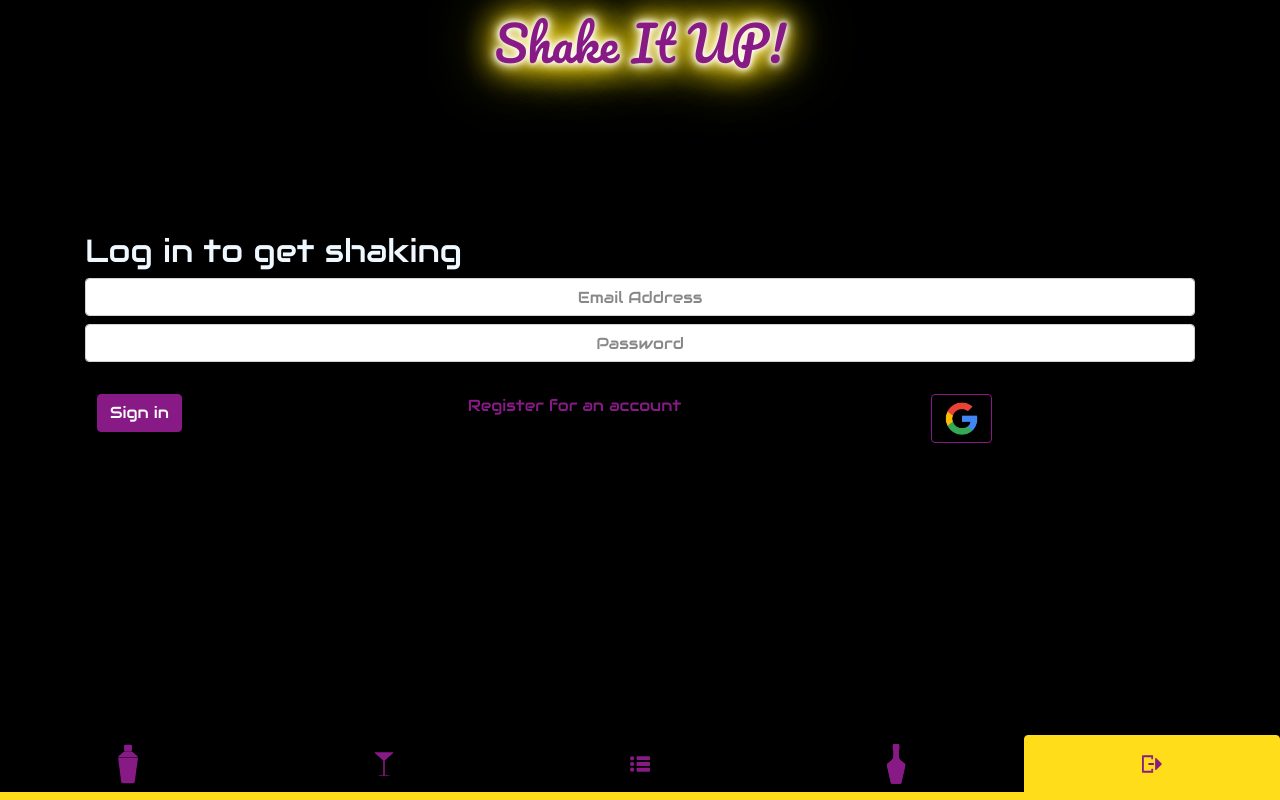
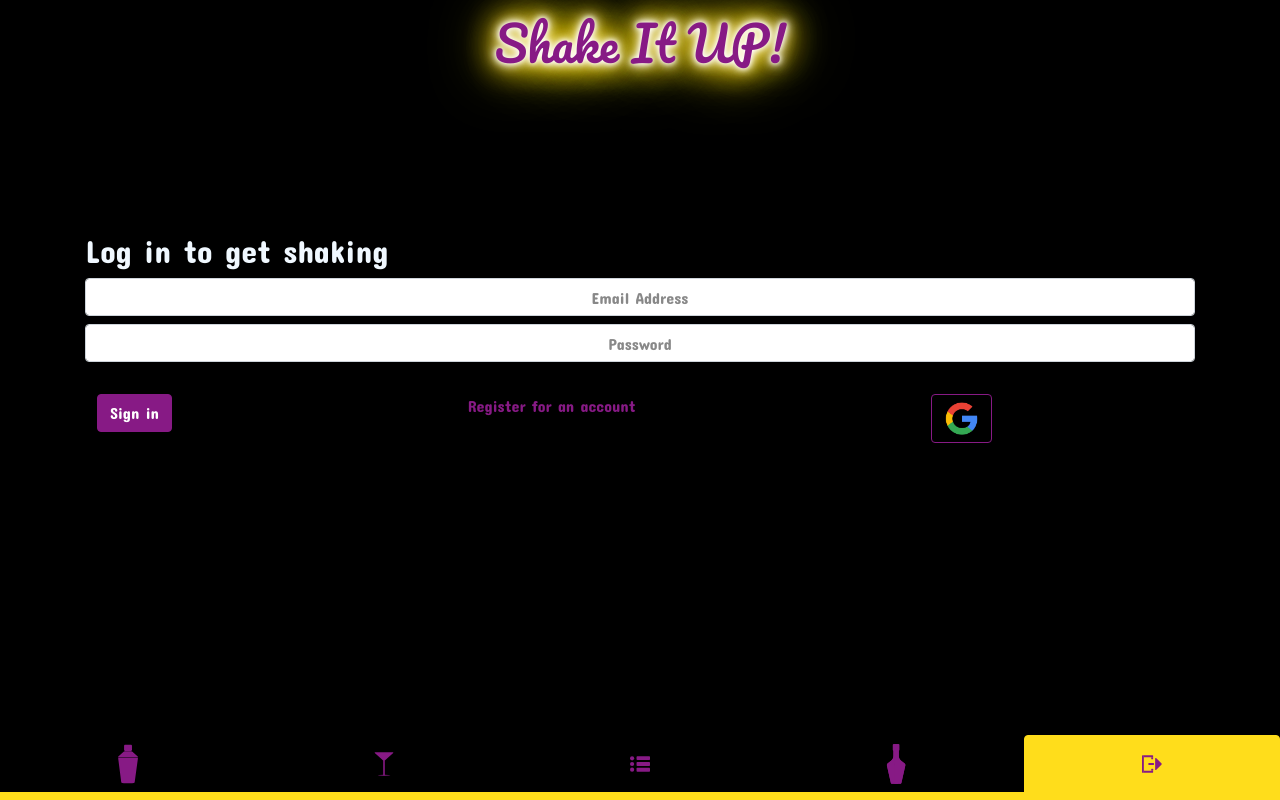
Before and after one commit to pour-theoil/ShakeItUp_FrontendCapstone, a React (Create React App) app: page /login in a window 1280 px wide. Built offline with nearby package versions, Linux system fonts and the light colour scheme; no server answers.

Commit message:
nav on top

```diff
--- a/src/index.css
+++ b/src/index.css
@@ -1,5 +1,6 @@
 @import url('https://fonts.googleapis.com/css2?family=Audiowide&display=swap');
-
+@import url('https://fonts.googleapis.com/css2?family=Press+Start+2P&display=swap');
+@import url('https://fonts.googleapis.com/css2?family=Concert+One&display=swap');
 
 body {
   color: aliceblue !important;
@@ -7,7 +8,7 @@
 
   text-align: center;
   margin: 0;
-  font-family: Audiowide !important;
+  font-family: "Concert One" !important;
   font-family: -apple-system, BlinkMacSystemFont, Audiowide, 'Segoe UI', 'Roboto', 'Oxygen',
     'Ubuntu', 'Cantarell', 'Fira Sans', 'Droid Sans', 'Helvetica Neue',
     sans-serif;
```
